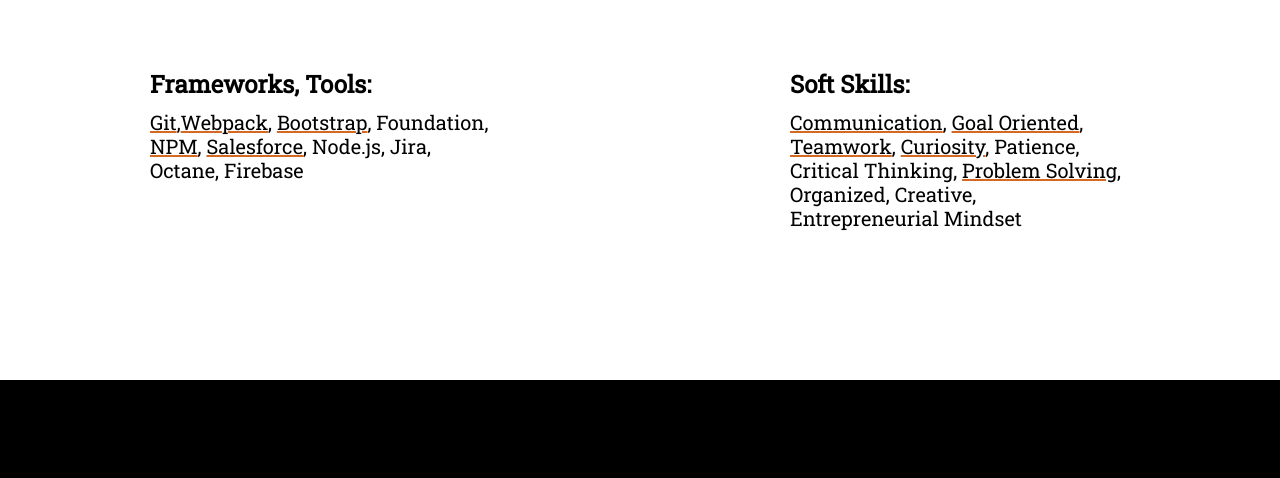
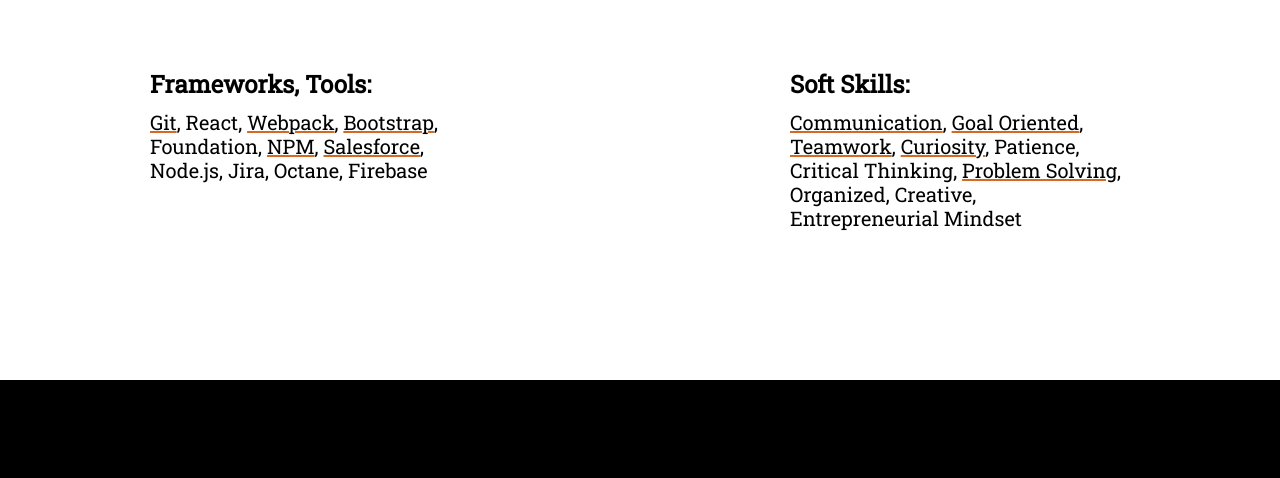
Before and after one commit to olmobianc/portfolio, a website built with webpack: page src/template.html in a window 1280 px wide. Shown: the part 2712-3190 px from the top of the page. Built offline with nearby package versions, Linux system fonts and the light colour scheme; some packages are replaced by stand-ins of ours; files whose address does not match are found by name.

Commit message:
feat:added minor text fixes

```diff
--- a/src/template.html
+++ b/src/template.html
@@ -129,7 +129,7 @@
                         </div>
                         <div class="frameworks">
                             <h5 class="skill-element">Frameworks, Tools:</h5>
-                            <p class="skills"><span class="blue-underline">Git</span>,<span class="blue-underline">Webpack</span>, <span class="blue-underline">Bootstrap</span>, Foundation,
+                            <p class="skills"><span class="blue-underline">Git</span>, React, <span class="blue-underline">Webpack</span>, <span class="blue-underline">Bootstrap</span>, Foundation,
                                 <span class="blue-underline">NPM</span>, <span class="blue-underline">Salesforce</span>, Node.js, Jira, Octane, Firebase</p>
                         </div>
                         <div class="soft-skills">
```
Also changed, not shown: 1 other file.
